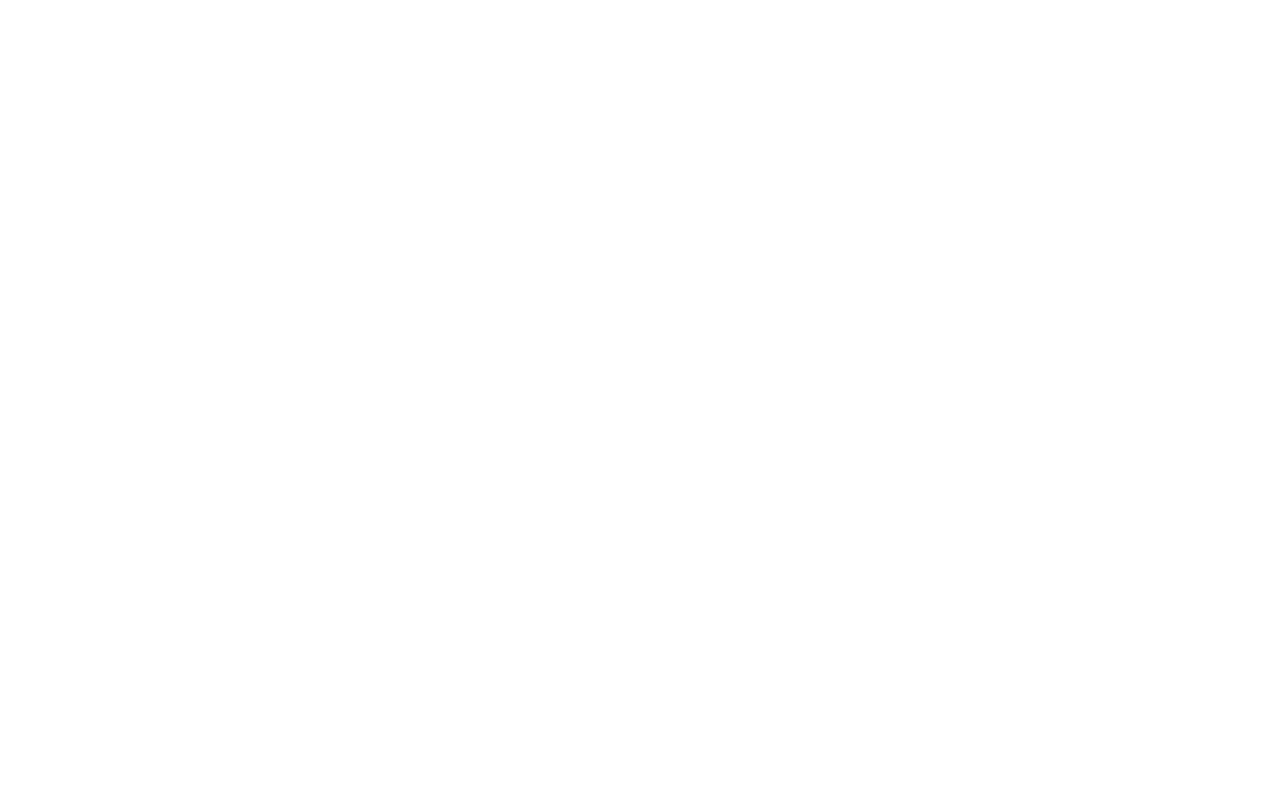
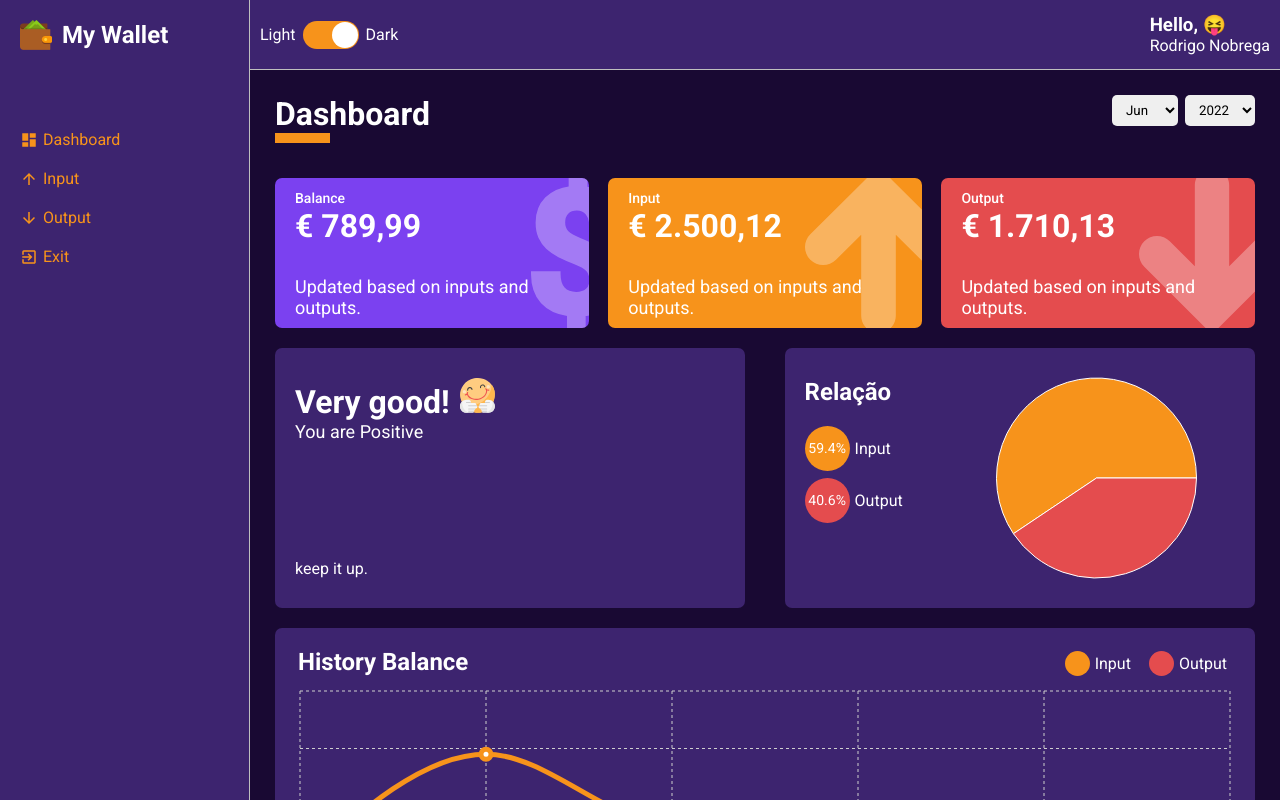
Before and after one commit to rodrigonobrega1/MyWallet, a React (Create React App) app: page /dashboard in a window 1280 px wide. Before the commit this address had no page. Built offline with nearby package versions, Linux system fonts and the light colour scheme.

Commit message:
finish app

```diff
--- a/src/components/Aside/index.tsx
+++ b/src/components/Aside/index.tsx
@@ -1,14 +1,9 @@
 import React from "react";
 import logoimg from '../../assets/wallet.png'
-import { Container, Header, LogImg, Title, MenuContainer, MenuItemLink, MenuItemButton } from './styles';
+import { Container, Header, LogImg, Title, MenuContainer, MenuItemLink } from './styles';
 import { MdDashboard, MdArrowDownward, MdArrowUpward, MdExitToApp } from 'react-icons/md';
 
-import { useAuth } from "../../hooks/auth";
-
 const Aside: React.FC = () => {
-
-const { signOut } = useAuth();
-
     return (
 
         <Container>
@@ -18,7 +13,7 @@ const { signOut } = useAuth();
             </Header>
 
             <MenuContainer>
-                <MenuItemLink href='/'>
+                <MenuItemLink href='/dashboard'>
                     <MdDashboard />
                     Dashboard
                 </MenuItemLink>
@@ -30,10 +25,10 @@ const { signOut } = useAuth();
                     <MdArrowDownward />
                     Output
                 </MenuItemLink>
-                <MenuItemButton onClick={signOut}>
+                <MenuItemLink href='#'>
                     <MdExitToApp />
                     Exit
-                </MenuItemButton>
+                </MenuItemLink>
             </MenuContainer>
 
         </Container>
--- a/src/index.tsx
+++ b/src/index.tsx
@@ -2,16 +2,11 @@ import React from 'react';
 import ReactDOM from 'react-dom/client';
 import App from './App';
 
-import { AuthProvider } from './hooks/auth';
-
 const root = ReactDOM.createRoot(
   document.getElementById('root') as HTMLElement
 );
-
 root.render(
   <React.StrictMode>
-    <AuthProvider>
-      <App />
-    </AuthProvider>
-  </React.StrictMode>,
+    <App />
+  </React.StrictMode>
 );
--- a/src/routes/app.routes.tsx
+++ b/src/routes/app.routes.tsx
@@ -7,11 +7,11 @@ import List from "../Pages/List";
 
 
 const AppRoutes: React.FC = () => (
-
     <Layout>
         <Routes>
-            <Route path="/" element={<Dashboard/>} />
+            <Route path="/dashboard" element={<Dashboard/>} />
             <Route path="/list/:movimentType" element={<List />} />
+
         </Routes>
     </Layout>
 );
--- a/src/routes/auth.routes.tsx
+++ /dev/null
@@ -1,14 +0,0 @@
-import React from "react";
-import { Routes, Route } from "react-router-dom";
-
-import SignIn from "../Pages/SignIn";
-
-const AuthRoutes: React.FC = () => (
-
-        <Routes>
-            <Route path="/" element={<SignIn />} />
-        </Routes>
-
-);
-
-export default AuthRoutes
--- a/src/routes/index.tsx
+++ b/src/routes/index.tsx
@@ -1,23 +1,13 @@
 import React from 'react';
 import { BrowserRouter } from 'react-router-dom';
 
-import { useAuth } from '../hooks/auth';
+import App from './app.routes';
 
-import App from './app.routes';
-import Auth from './auth.routes'
-
-const Routes: React.FC = () => {
-
-    const { logged } = useAuth();
-
-
-    return (
+const Routes: React.FC = () => (
     <BrowserRouter>
-       { logged ? <App/> : <Auth/> }
+        <App/>
     </BrowserRouter>
 
 );
 
-}
-
 export default Routes;
```
